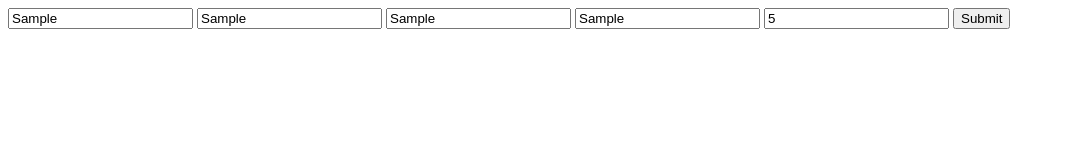
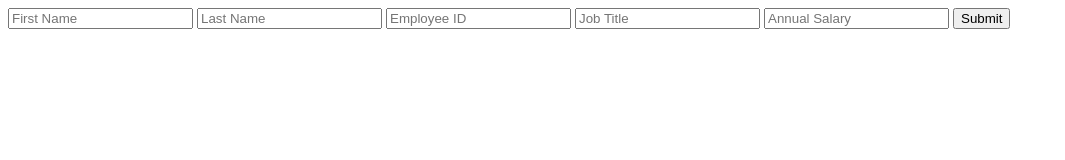
Before and after one commit to kjensen19/Salary-Calc, a plain HTML site: page index.html in a window 1280 px wide. Both pictures are taken after typing "Sample", "Sample", "Sample", "Sample", "5" into the empty fields and a click on the button "Submit". Shown: the whole page, without its empty margins (0-1065 px from the left). Drawn offline with Linux system fonts and the light colour scheme.

Commit message:
employee creator func is working

```diff
--- a/scripts/client.js
+++ b/scripts/client.js
@@ -3,12 +3,13 @@ console.log('JS')
 
 function readyNow() {
     console.log('JQ')
+    $("#input-submit").on('click', employeeMaker)
 }
 
 
 
 
-let Employees = []
+let employees = []
 let individualEmployee = {
     firstName: 'Kyle',
     lastName: 'Jensen',
@@ -16,3 +17,22 @@ let individualEmployee = {
     jobTitle: 'overcomplicator',
     annualSalary: '1'
 }
+
+function employeeMaker() {
+    //grab inputs to create new employee object
+    let newEmployee = {
+        firstName: $('#fName-input').val(),
+        lastName: $('#lName-input').val(),
+        idNumber: $('#id-input').val(),
+        jobTitle: $('#title-input').val(),
+        annualSalary: $('#salary-input').val()
+    }//end object
+    employees.push(newEmployee)
+    console.log(`Employees in func: ${employees[0].firstName}`)
+    //empty input fields
+    $('#lName-input').val('')
+    $('#id-input').val('')
+    $('#title-input').val('')
+    $('#salary-input').val('')
+    $('#fName-input').val('')
+}
--- a/styles/style.css
+++ b/styles/style.css
@@ -1,4 +1,3 @@
 h1 {
     color: red;
-    font-size: 5rem;
 }
```
